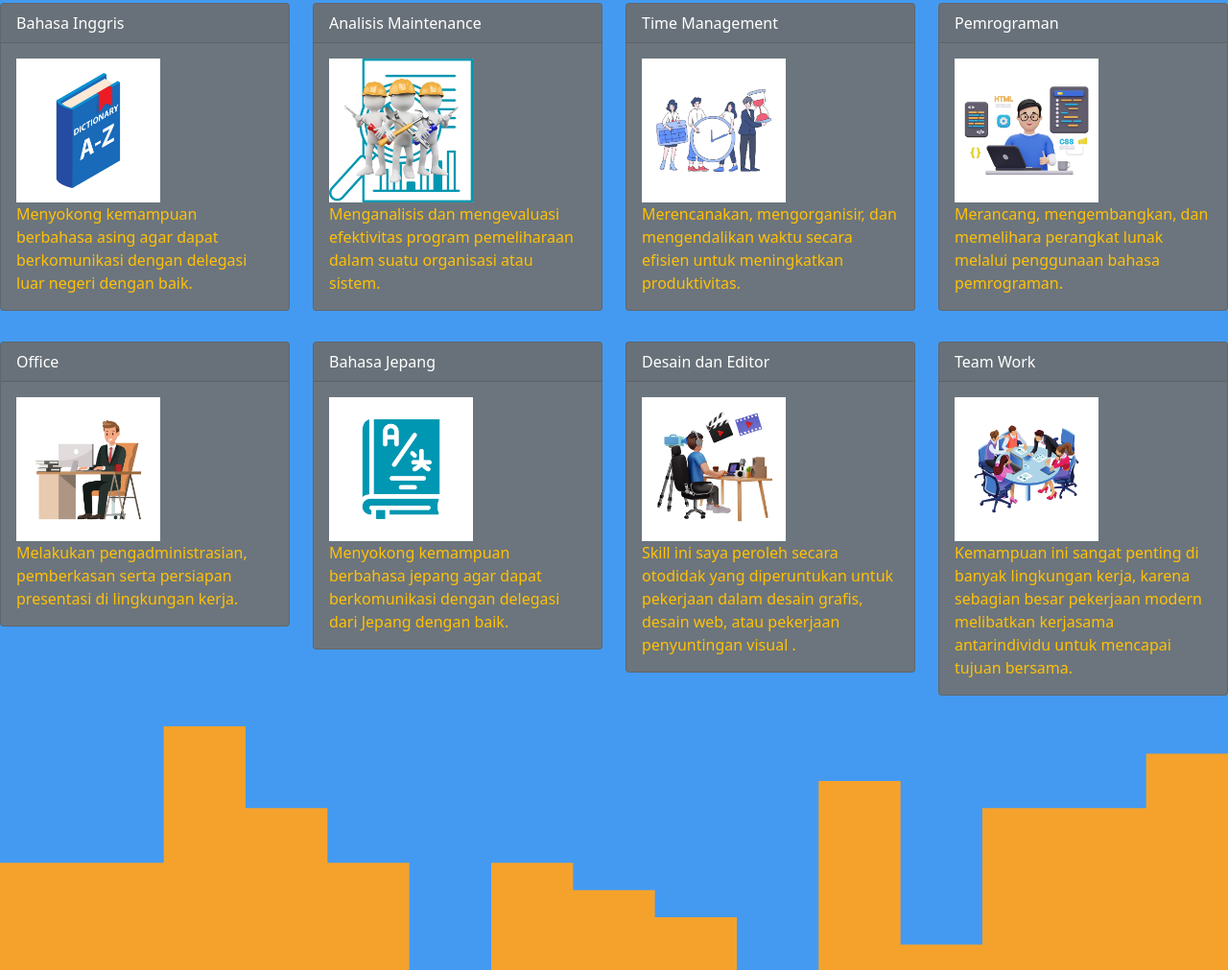
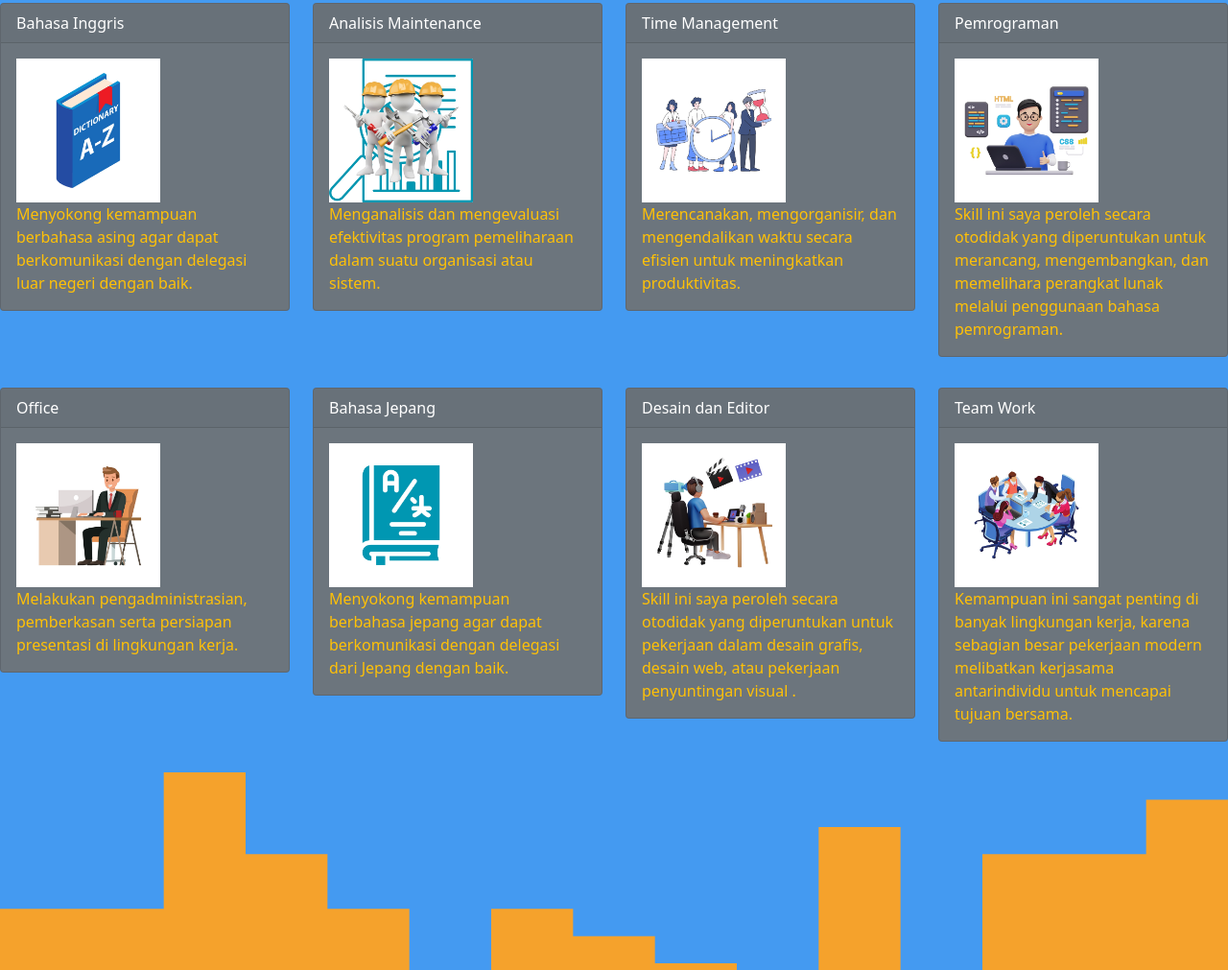
Before and after one commit to Yusr1l/Web-MyPorto, a plain HTML site: page index.html in a window 1280 px wide. Shown: the part 3112-4123 px from the top of the page at 96% size. Drawn offline with nearby package versions, Linux system fonts and the light colour scheme.

Commit message:
Update index.html

```diff
--- a/index.html
+++ b/index.html
@@ -212,7 +212,7 @@
               <div class="card-header">Pemrograman</div>
               <div class="card-body">
                 <img src="img/skill icon/4.jpg" alt="Icon Pemrograman" width="150" />
-                <p class="card-text text-warning">Merancang, mengembangkan, dan memelihara perangkat lunak melalui penggunaan bahasa pemrograman.</p>
+                <p class="card-text text-warning">Skill ini saya peroleh secara otodidak yang diperuntukan untuk merancang, mengembangkan, dan memelihara perangkat lunak melalui penggunaan bahasa pemrograman.</p>
               </div>
             </div>
           </div>
```
